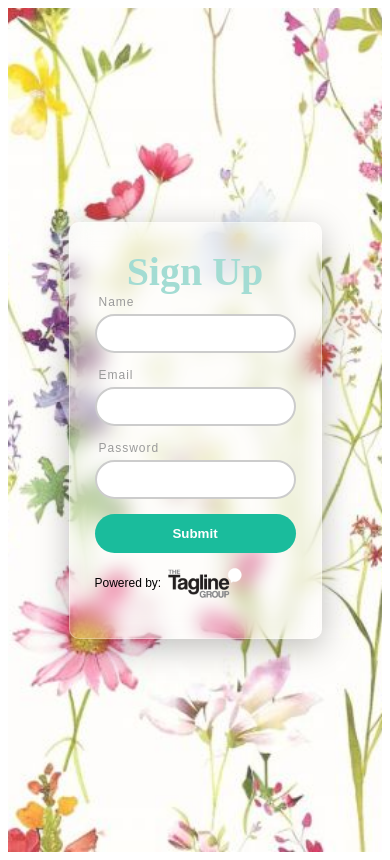
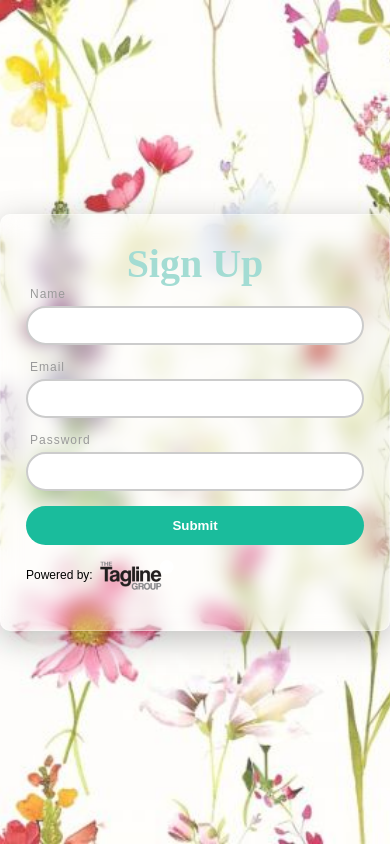
Before and after one commit to bmpandrada/tagline-form, a Next.js app: page / in a window 390 px wide. Built offline with nearby package versions, Linux system fonts and the light colour scheme.

Commit message:
adjust body unset all values

```diff
--- a/styles/styles.scss
+++ b/styles/styles.scss
@@ -1,3 +1,8 @@
+body {
+    margin: 0 auto;
+    padding: 0;
+    box-sizing: border-box;
+}
 div#__next {
     display: flex;
     justify-content: center;
@@ -19,6 +24,12 @@ div#__next {
   -webkit-backdrop-filter: blur(10px);
   border: 1px solid rgba(255, 255, 255, 0.3);
   font-family: 'Poppins', sans-serif;
+  width: 100%;
+
+  @media screen and (max-width: 420px) {
+    width: 100%;
+    max-width: 900px;
+  }
 
   h2 {
     margin: 0 auto;
```
